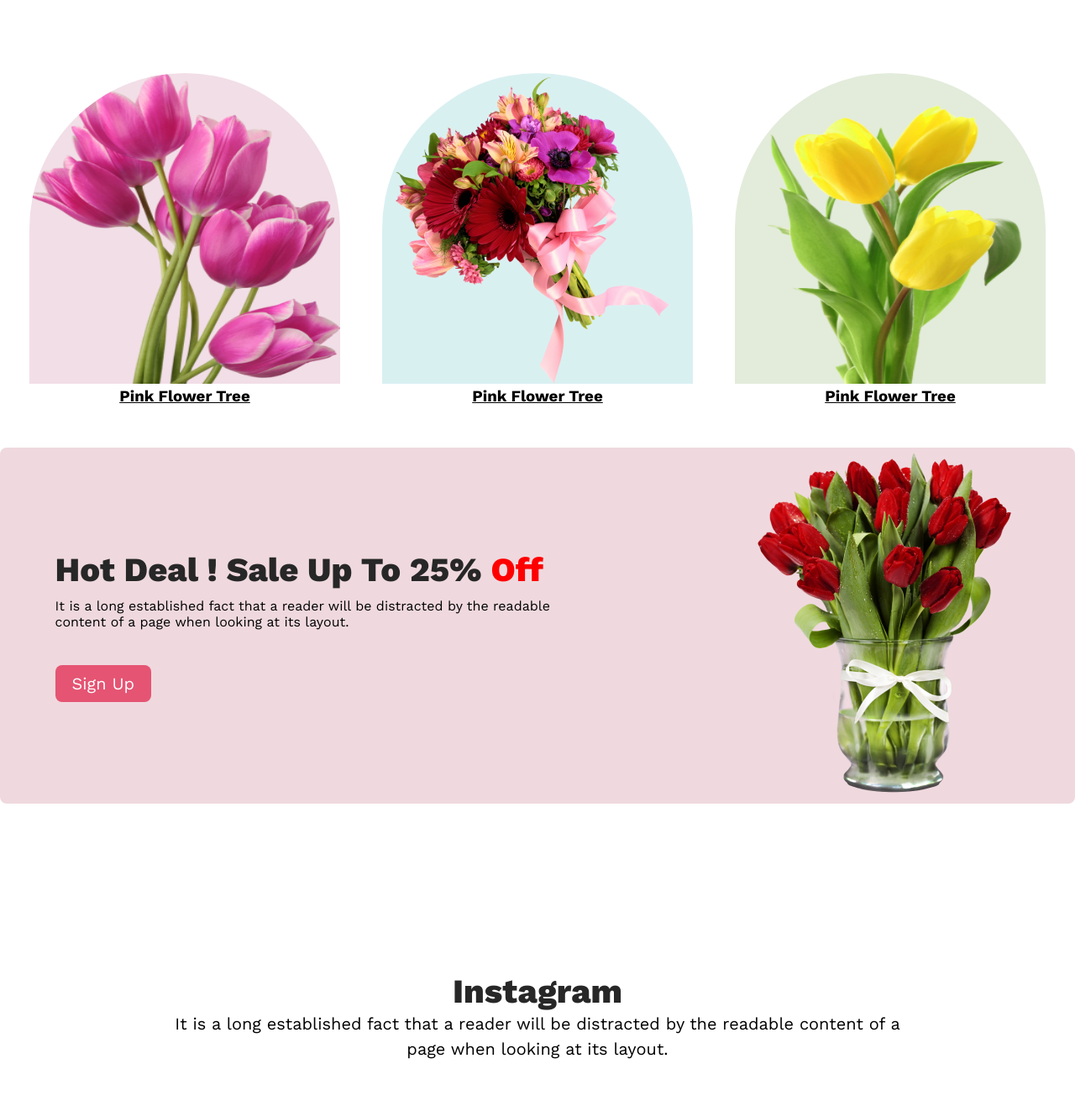
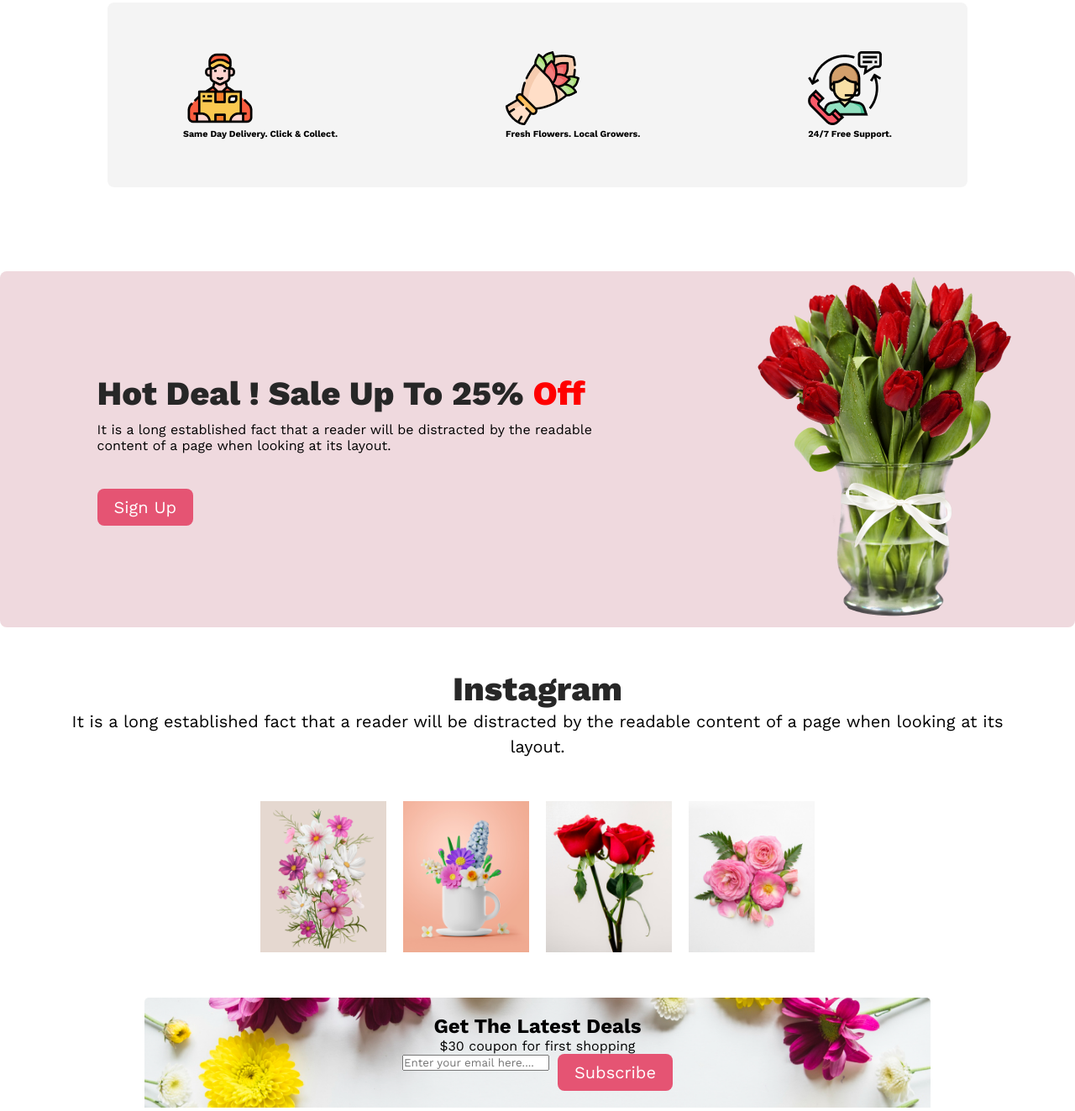
Before and after one commit to Asif24780/Create-Flower-Shop, a plain HTML site: page index.html in a window 1280 px wide. Shown: the part 804-2127 px from the top of the page at 84% size. Drawn offline with nearby package versions, Linux system fonts and the light colour scheme.

Commit message:
flower shop main content

```diff
--- a/index.html
+++ b/index.html
@@ -38,6 +38,22 @@
                 <div><img class="b-f-3" src="./images/pngwing 7.png" alt="">
                 <h3><u>Pink Flower Tree</u></h3></div>
             </div>
+            <div class="support-sec">
+                <div>
+                    <img src="./images/group 57.png" alt="">
+                    <h6>Same Day Delivery. Click & Collect.</h6>
+                </div>
+                <div>
+                    <img src="./images/group 58.png" alt="">
+                    <h6>Fresh Flowers. Local Growers.</h6>
+                </div>
+                <div><img src="./images/group 59.png" alt="">
+                    <h6>24/7 Free Support.</h6>
+                </div>
+
+
+
+            </div>
         </section>
     </header>
     <main>
@@ -49,7 +65,7 @@
                     <button class="primary-btn">Sign Up</button>
                 </div>
                 <div>
-                    <img src="./images/pngwing 8.png" alt="">
+                    <img class="sign-pic" src="./images/pngwing 8.png" alt="">
                 </div>
             </div>
 
@@ -60,8 +76,27 @@
                 <h1 class="head-title">Instagram</h1>
                 <p class="f-info">It is a long established fact that a reader will be distracted by the readable content of a page when looking at its layout.</p>
             </div>
+            <div class="feature-pic">
+                <div><img class="photo" src="./images/Rectangle 4.png" alt=""></div>
+                <div><img class="photo" src="./images/Rectangle 5.png" alt=""></div>
+                <div><img class="photo" src="./images/Rectangle 6.png" alt=""></div>
+                <div><img class="photo" src="./images/flower 01.png" alt=""></div>
+
+            </div>
         </section>
     </main>
+            <nav class="deal">
+                <div><h1>Get The Latest Deals</h1>
+                     <p>$30 coupon for first shopping</p>
+                </div>
+                <div class="input">
+                    <form action="">
+                        <input type="text" name="" placeholder="Enter your email here...." id="">
+                    </form>
+                    <button class="primary-btn"> Subscribe </button>
+                </div>
+            </nav>
+
     <footer>
         <div class="foot">
             <h1 class="footer-title"><span class="font">Flower</span><span class=" shop">Shop</span></h1>
--- a/style.css
+++ b/style.css
@@ -37,8 +37,10 @@ flex-shrink: 0;
 margin-bottom: 0;
 } */
 .head-pic{
-    height: 350px;margin-top: 30px;
+    height: 350px;
+    margin-top: 30px;
     padding-bottom: 0px;
+    margin: 0px;
 
 }
 .primary-btn{
@@ -56,7 +58,7 @@ margin-bottom: 0;
     text-align: center;
 
     font-size: 40px;
-    font-weight: 400;margin: 200px;
+    font-weight: 400;margin: 50px;
 
 
 }
@@ -73,12 +75,18 @@ font-size: 20px;
     justify-content: space-around;
     background: rgba(175, 65, 89, 0.20);
     align-items: center;
-    /* width: 1922px;
-height: 620px;
+    /* width: 800px;
+height: 420px;
 flex-shrink: 0; */
 border-radius: 8px;
-gap: 100px;
+gap: 50px;
+padding-left: 50px;
 
+
+}
+.sign-pic{
+    width: 318px;
+height: 420px;
 }
 .discount{
     color: red;
@@ -127,24 +135,67 @@ line-height: normal;
 display: flex;
 align-items: center;
 text-align: center;
-justify-content: center; gap: 50px;
+justify-content: space-evenly; gap: 20px;
 margin: 50px;
+background: #FFF;
+/* height: 180px;
+width: 150px; */
 }
 .b-f-1{
-    width: 370px;
-    height: 370px;
+    width: 150px;
+    height: 170px;
     border-radius: 300px 300px 0px 0px;
 background: rgba(167, 33, 98, 0.15);
 border-top: 500px;
 }
 .b-f-2{
-    width: 370px;
-    height: 370px;border-radius: 300px 300px 0px 0px;
+    width: 150px;
+    height: 170px;
+    border-radius: 300px 300px 0px 0px;
     background: rgba(5, 151, 160, 0.15);
 }
 .b-f-3{
-    width: 370px;
-    height: 370px;
+    width: 150px;
+    height: 170px;
     border-radius: 300px 300px 0px 0px;
 background: rgba(71, 125, 17, 0.15);
 }
+.support-sec{
+    display: flex;
+    justify-content: space-around;
+
+    align-items:center;
+    width:80%;
+height: 220px;
+margin: auto;
+margin-bottom :100px;
+border-radius: 8px;
+background: rgba(39, 39, 39, 0.05);gap: 20px;
+}
+.feature-pic{
+    display: flex;
+    justify-content: center;
+    align-items: center;
+    gap: 20px;
+    margin-bottom: 50px;
+}
+.photo{
+    width: 150px;
+    height: 180px;
+}
+.deal{
+    background-size: cover;
+    background-image: url(./images/Rectangle\ 9.png);
+    width: 70%;
+    height: 40%;
+    margin: auto;
+    padding: 20px;
+    text-align: center;
+    margin-bottom: 50px;
+
+}
+.input{
+    display: flex;justify-content: center;
+    gap: 10px;
+
+}
```
